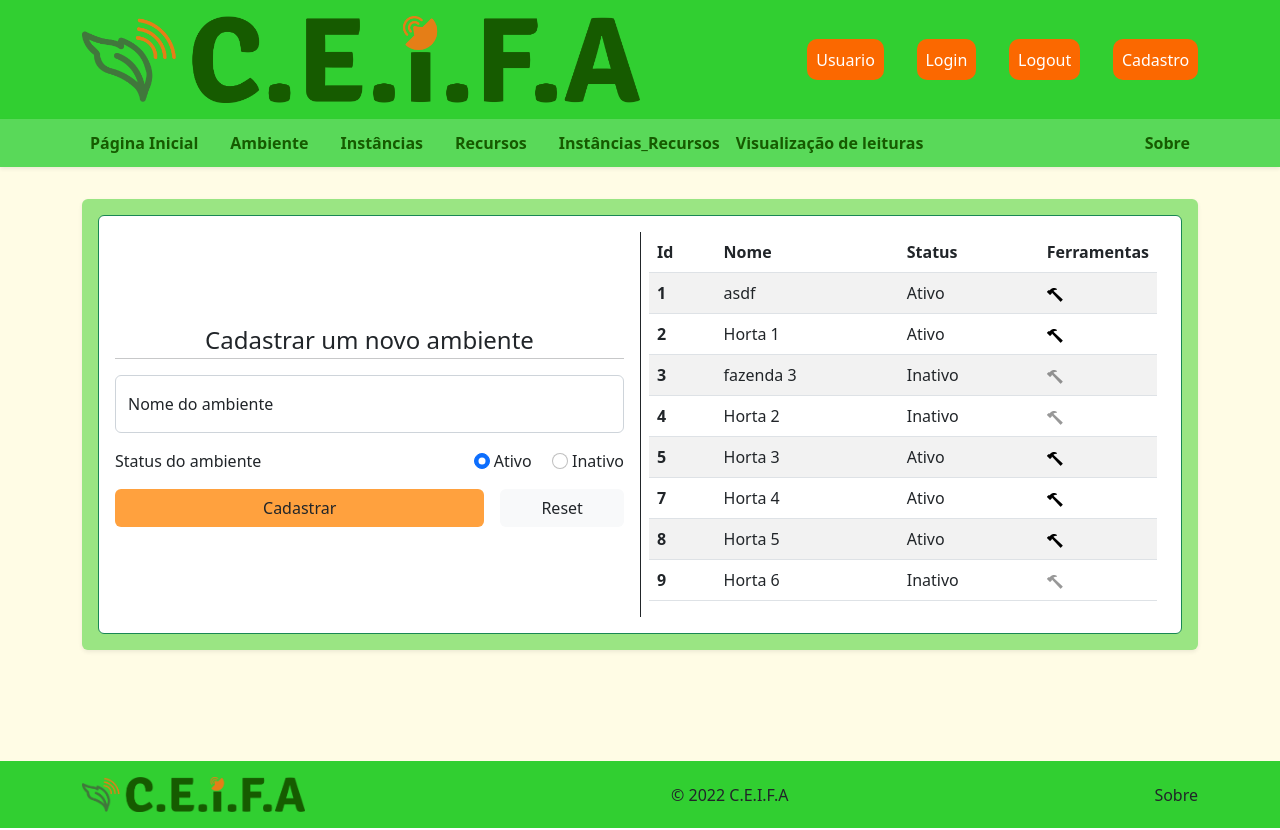
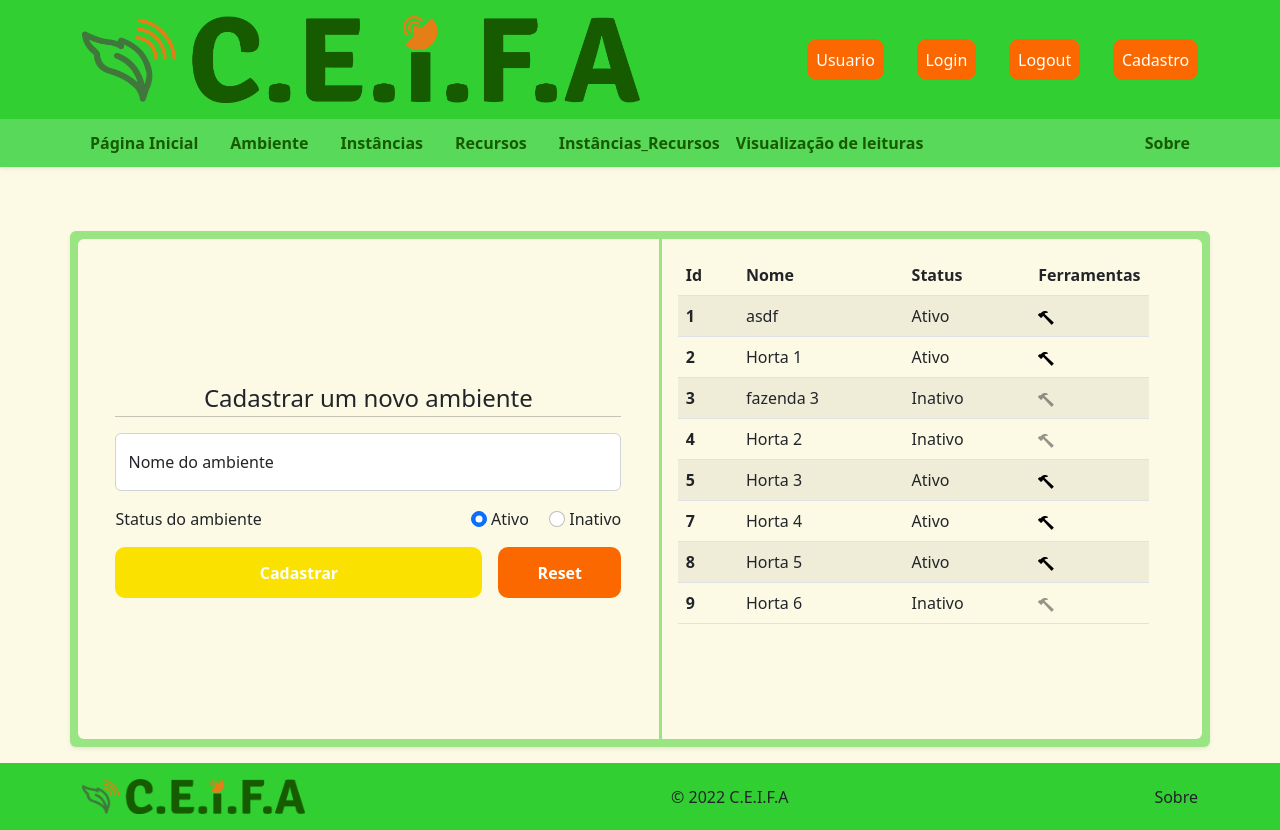
Before and after one commit to fabricioifc/Fazendinha, a Flask app: page /cadastro/ambiente in a window 1280 px wide. Run offline with Flask 2, Linux system fonts and the light colour scheme; a user stored in the database is signed in; data comes from the database, SQL or seed files in the repository; some libraries are stand-ins or nearby versions.

Commit message:
cadastrar ambiente

```diff
--- a/frontend/static/css/style.css
+++ b/frontend/static/css/style.css
@@ -12,27 +12,40 @@
 .bg-laranja:hover { background-color: #FFC68A }
 
 /*background*/
-.bgBody{background-color: #fff27e32;}
+.bgBody{background-color: #fcf9e4;}
 .bgNav{background-color: #FFFFFF32;}
 .bgHeader{background-color: #31CF31;}
 .bgFooter{background-color: #31CF31;}
+.bgBorder{background-color: #9AE583;}
+.bgWhite{background-color: #fcf9e4;}
 
 /*border*/
 .bordermain{border-color: #FB6800;}
+.borderGreen{border-color: #165b00;}
+.borderStart{border-style: solid; border-color: #9AE583; border-bottom: 0px;border-top: 0px;border-right: 0px;}
 /*text*/
 p{margin: 0px;}
 .textwhite{color: #FFFFFF;}
 .textgreen{color: #165b00; text-decoration: none;}
+.textgreen:hover{color: #FFFFFF; text-decoration: none;}
 .pTextWidth{font-size: 100%;}
 
 /*tamanho*/
+.t1{width: 1%;}
 .t50{width: 50%;}
 .t100{width: 100%;}
 .t30{width: 30%;}
 .t35{width: 35%;}
 .t40{width: 40%;}
+.t45{width: 45%;}
+.t75{width: 75%;}
+.t25{width: 25%;}
 /*button*/
-.bgbutton{background-color: #FB6800;padding: 2.25%;border-radius: 10px;}
+.bgbutton{background-color: #FB6800;padding: 2.25%;border-radius: 10px; border-color: #ffffff00;}
 .bgbutton:hover{background-color: #FF8D3D;}
 .textbutton{text-decoration: none;font-size: 100%;}
 .textbutton:hover{text-decoration: none;color: #FFFFFF;}
+.bgButtonCancel{background-color: #FB6800;padding: 2.25%;border-radius: 10px; border-color: #ffffff00; color: #FFFFFF; font-weight: bolder;}
+.bgbuttonAccept{background-color: #FBE100;padding: 2.25%;border-radius: 10px;  border-color: #ffffff00;color: #FFFFFF; font-weight: bolder; }
+/*altura*/
+.hAmbiente{height: 500px;}
--- a/frontend/templates/cadastroAmbientes.html
+++ b/frontend/templates/cadastroAmbientes.html
@@ -4,11 +4,12 @@
 
 {% block content %}
 
-<section class="container mt-3">
-  <div class="bg-1 p-3 rounded shadow-sm">
-    <div class="bg-white border border-success rounded p-3">
-      <div class="row row-cols-1 g-3 align-items-center">
-        <div class="col-6 pe-3">
+<section class="container mt-5 bgBorder p-2 rounded shadow-sm">
+    <div class="bgWhite rounded">
+
+      <div class="d-flex justify-content-evenly align-items-center hAmbiente">
+
+        <div class="t45 ">
           <div>
             <div class="text-center fs-4">
               <p class="m-0">Cadastrar um novo ambiente</p>
@@ -44,16 +45,16 @@
                 </div>
               </div>
 
-              <div class="d-flex">
-                <button type="submit" class="btn w-75 mt-3 bg-laranja">Cadastrar</button>
-                <input type="reset" class="btn w-25 ms-3 mt-3 bg-light">
+              <div class="d-flex mt-3">
+                <button type="submit" class="bgbuttonAccept t75 ">Cadastrar</button>
+                <input type="reset" class="bgButtonCancel t25 ms-3">
               </div>
 
             </form>
           </div>
         </div>
 
-        <div class="col-6 border-start border-dark pe-3">
+        <div class="t45 p-3 borderStart hAmbiente">
           <div class="w-100">
             <table class="table table-striped">
               <thead>
@@ -98,6 +99,5 @@
 
       </div>
     </div>
-  </div>
 </section>
 {% endblock %}
```
